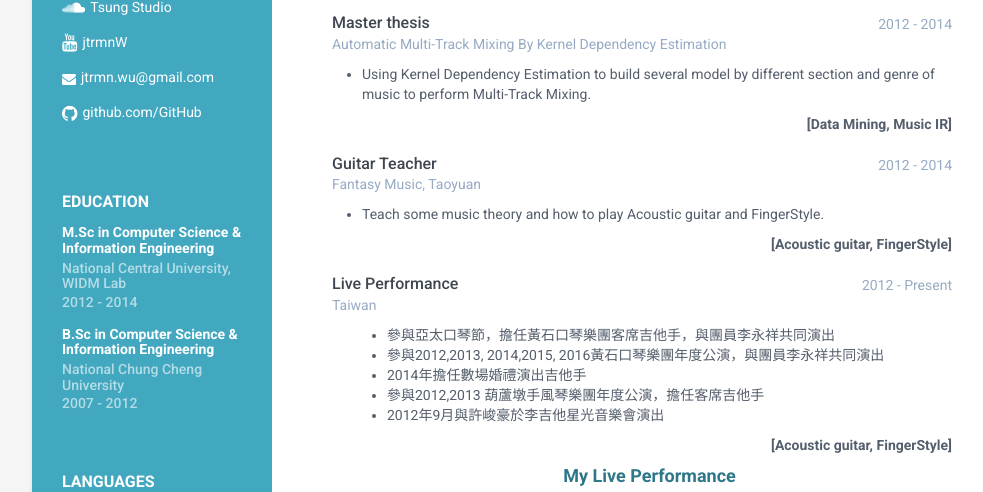
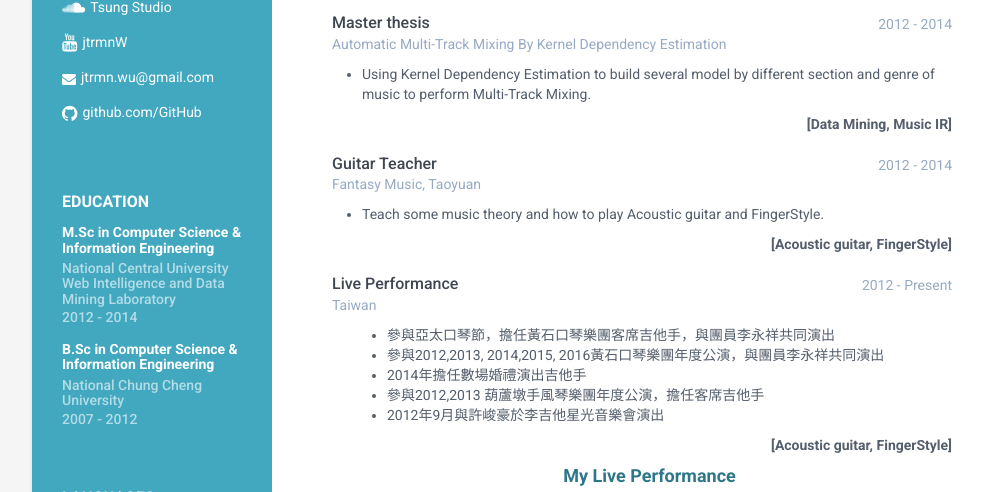
Before and after one commit to tsungtwu/online-cv, a Jekyll site: the page built from index.html, in a window 1280 px wide and 900 px high, scrolled down 499 px, cut to the strip 0-492 px from the top of the window. Shown: the whole strip, without its empty margins (118-1101 px from the left). Built offline with Jekyll 4.4.1, drawn with Linux system fonts in a browser that asks for light colours.

Commit message:
update NCU information

```diff
--- a/_includes/education.html
+++ b/_includes/education.html
@@ -3,7 +3,7 @@
         <h2 class="container-block-title">Education</h2>
         <div class="item">
             <h4 class="degree">資訊工程碩士</h4>
-            <h5 class="meta">國立中央大學, WIDM Lab</h5>
+            <h5 class="meta">國立中央大學 </br> Web Intelligence and Data Mining Laboratory</h5>
             <div class="time">2012 - 2014</div>
         </div>
         <!--//item-->
@@ -20,7 +20,7 @@
         <h2 class="container-block-title">Education</h2>
         <div class="item">
             <h4 class="degree">M.Sc in Computer Science & Information Engineering </h4>
-            <h5 class="meta">National Central University, WIDM Lab</h5>
+            <h5 class="meta">National Central University</br> Web Intelligence and Data Mining Laboratory</h5>
             <div class="time">2012 - 2014</div>
         </div>
         <!--//item-->
```
